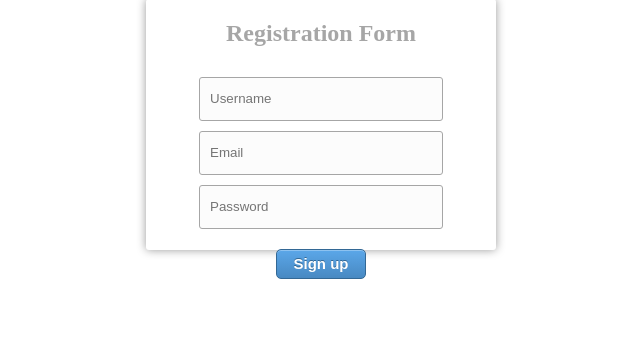
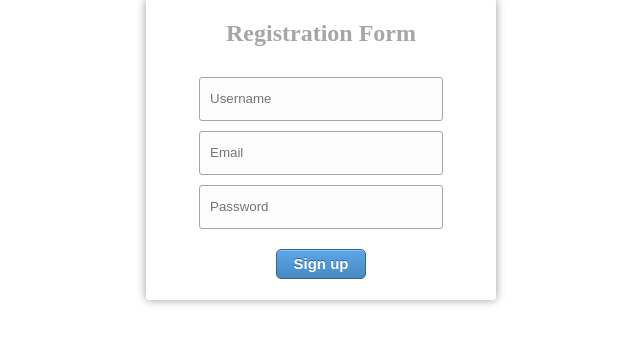
Before and after one commit to rayedchan/StoryTrees, a PHP site: page /registration.php in a window 1280 px wide. Shown: the part 177-527 px from the top of the page, without its empty margins (319-959 px from the left). Run offline with PHP 8.4, Linux system fonts and the light colour scheme.

Commit message:
fix css for registration form

```diff
--- a/css/loginbox_style.css
+++ b/css/loginbox_style.css
@@ -47,7 +47,7 @@ form {
 	padding-top: 1px;
 }
 
-form .register{																				/* Register form height */
+.register{																				/* Register form height */
 	height: 300px;
 }
 
```
